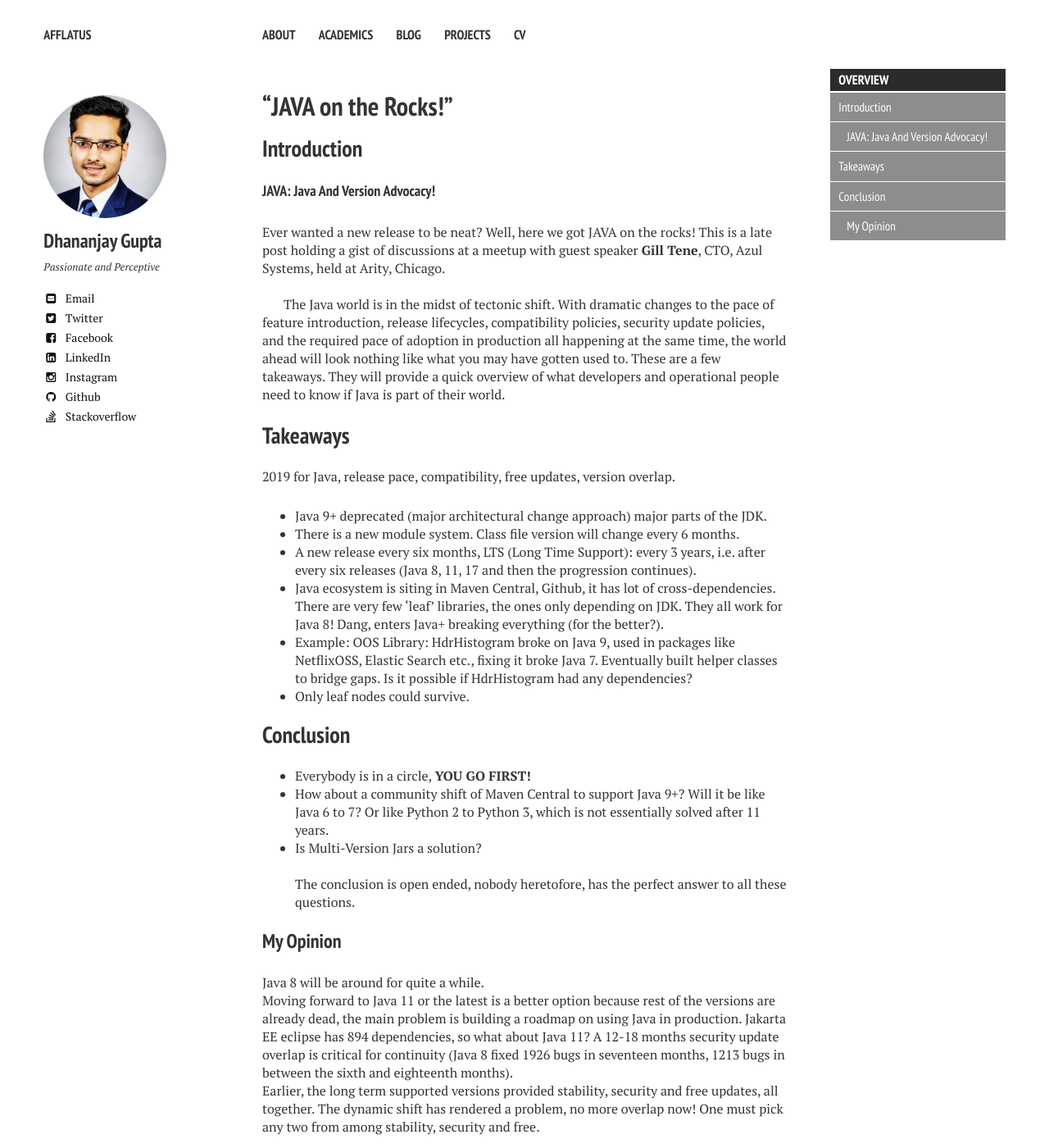
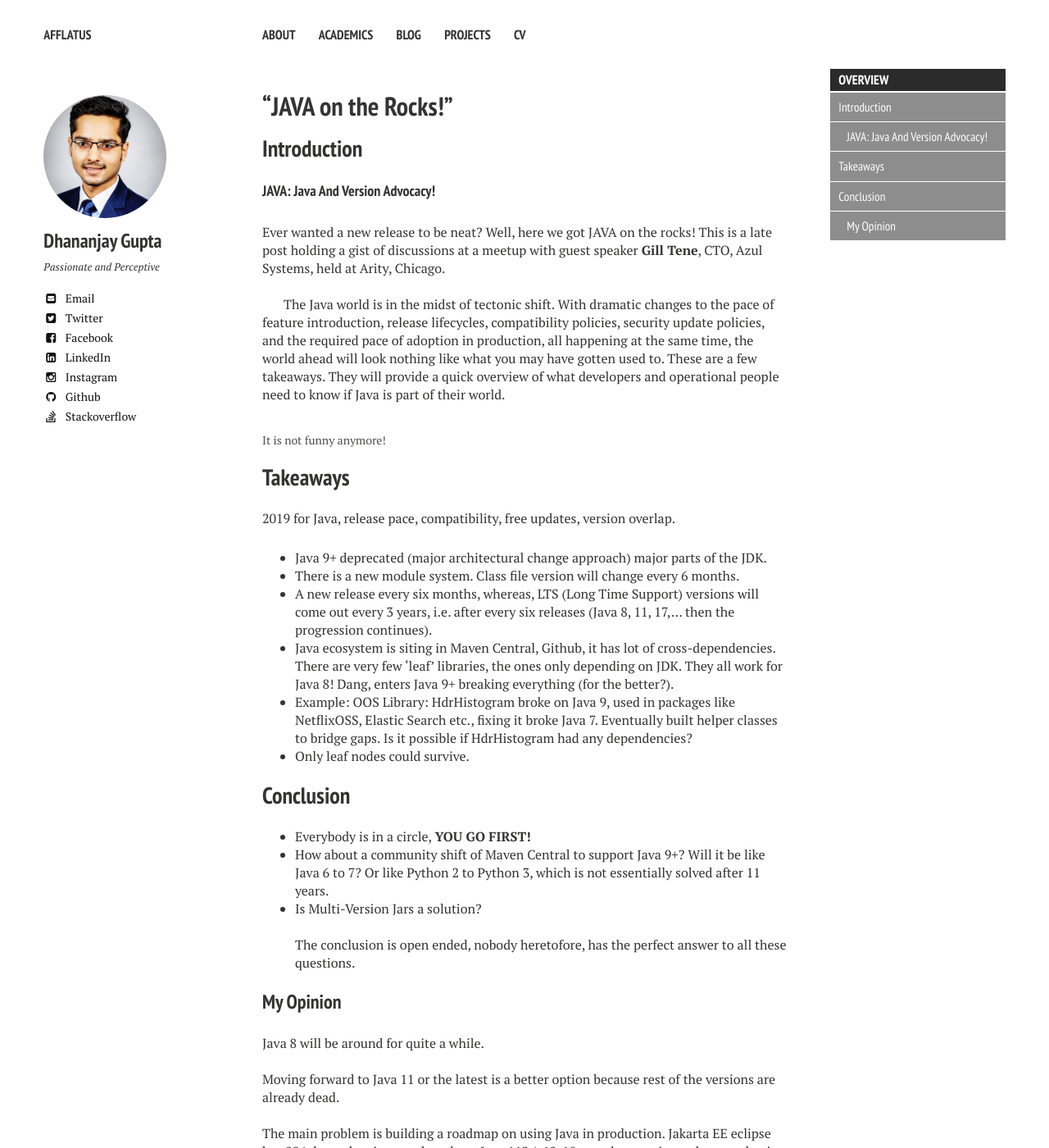
Before and after one commit to DhananjayGupta300/DhananjayGupta300.github.io, a Jekyll site: the page built from _posts/2019-01-10-Java On The Rocks.md, in a window 1280 px wide and 1400 px high. Shown: the whole window at 82% size. Built offline with Jekyll 4.4.1, drawn with Linux system fonts in a browser that asks for light colours; nearby versions of some CDN libraries; comment, search, counter and statistics services are not loaded; some of the changed text lies outside the part shown.

Commit message:
Update 2019-01-10-Java On The Rocks.md

```diff
--- a/_posts/2019-01-10-Java On The Rocks.md
+++ b/_posts/2019-01-10-Java On The Rocks.md
@@ -39,7 +39,12 @@ Introduction
 
 Ever wanted a new release to be neat? Well, here we got JAVA on the rocks! This is a late post holding a gist of discussions at a meetup with guest speaker **Gill Tene**, CTO, Azul Systems, held at Arity, Chicago. <br/><br/>
 
-The Java world is in the midst of tectonic shift. With dramatic changes to the pace of feature introduction, release lifecycles, compatibility policies, security update policies, and the required pace of adoption in production all happening at the same time, the world ahead will look nothing like what you may have gotten used to. These are a few takeaways. They will provide a quick overview of what developers and operational people need to know if Java is part of their world.
+The Java world is in the midst of tectonic shift. With dramatic changes to the pace of feature introduction, release lifecycles, compatibility policies, security update policies, and the required pace of adoption in production, all happening at the same time, the world ahead will look nothing like what you may have gotten used to. These are a few takeaways. They will provide a quick overview of what developers and operational people need to know if Java is part of their world.
+
+<figure class="half">
+    <a href="/images/DhananjayGuptaJavaVersions.jpg"></a>
+    <figcaption>It is not funny anymore!</figcaption>
+</figure>
 
 Takeaways
 ---------
@@ -47,8 +52,8 @@ Takeaways
 2019 for Java, release pace, compatibility, free updates, version overlap.
 + Java 9+ deprecated (major architectural change approach) major parts of the JDK.
 + There is a new module system. Class file version will change every 6 months.
-+ A new release every six months, LTS (Long Time Support): every 3 years, i.e. after every six releases (Java 8, 11, 17 and then the progression continues).
-+ Java ecosystem is siting in Maven Central, Github, it has lot of cross-dependencies. There are very few ‘leaf’ libraries, the ones only depending on JDK. They all work for Java 8! Dang, enters Java+ breaking everything (for the better?).
++ A new release every six months, whereas, LTS (Long Time Support) versions will come out every 3 years, i.e. after every six releases (Java 8, 11, 17,... then the progression continues).
++ Java ecosystem is siting in Maven Central, Github, it has lot of cross-dependencies. There are very few ‘leaf’ libraries, the ones only depending on JDK. They all work for Java 8! Dang, enters Java 9+ breaking everything (for the better?).
 + Example: OOS Library: HdrHistogram broke on Java 9, used in packages like NetflixOSS, Elastic Search etc., fixing it broke Java 7. Eventually built helper classes to bridge gaps. Is it possible if HdrHistogram had any dependencies?
 + Only leaf nodes could survive.
 
```
Also changed, not shown: other parts of _posts/2019-01-10-Java On The Rocks.md (+4 -3 lines).
